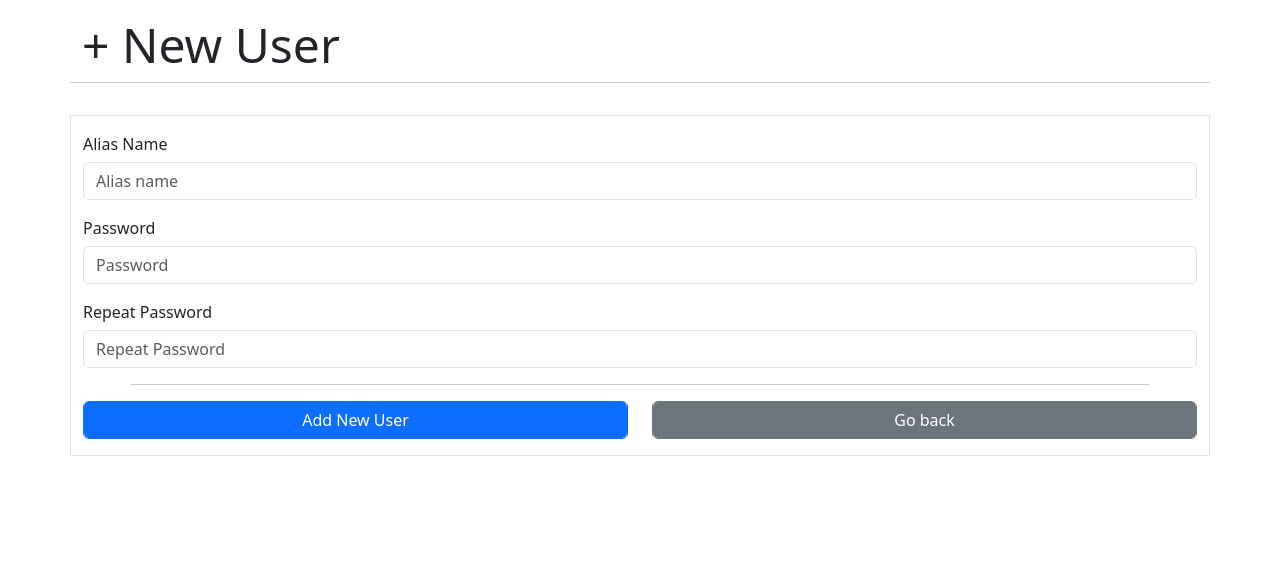
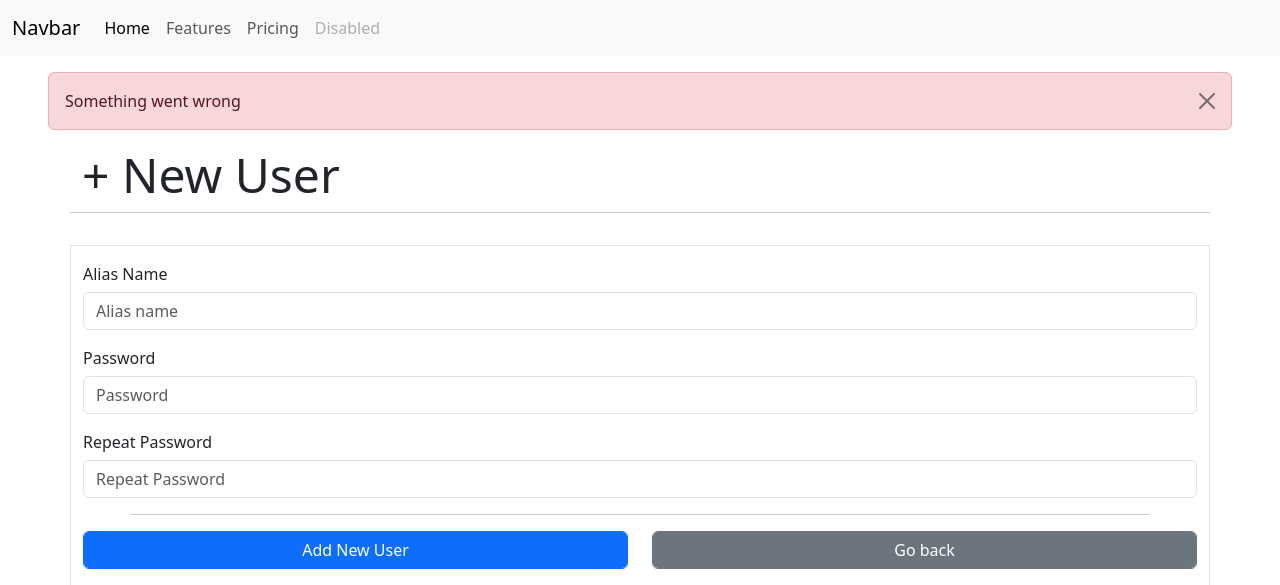
Before and after one commit to Rafawastaken/Red_team_projects, a Flask app: page /secret-backend/add-user in a window 1280 px wide. Shown: the top 585 px of the page. Run offline with Flask 2, Linux system fonts and the light colour scheme.

Commit message:
navbar, flash messages and add user to db

```diff
--- a/Level_3/39_http_server_phising/phising/backend/routes.py
+++ b/Level_3/39_http_server_phising/phising/backend/routes.py
@@ -1,6 +1,8 @@
-from flask import Blueprint, render_template
+from flask import Blueprint, render_template, flash
 from flask_login import login_required, current_user, logout_user, login_user
 
+
+from phising import app, db
 from .forms import AddUserForm
 from .models import User
 
@@ -13,9 +15,24 @@ backend = Blueprint('backend', __name__)
 def home_backend():
     return render_template('backend/home.html')
 
-@backend.route('/add-user')
+@backend.route('/add-user', methods = ['POST', 'GET'])
 def add_user():
     form = AddUserForm()
+
+    # add user to database
+    if form.validate_on_submit():
+        alias = form.alias.data
+        password = form.password.data
+
+        new_user = User(alias = alias, password = password)
+        db.session.add(new_user)
+        db.session.commit()
+
+        flash(f"User - {alias} - added with success!", "success")
+        return "User adicionado"
+    else:
+        flash("Something went wrong", "danger")
+
     return render_template('backend/register.html', form = form)
 
 @backend.route('/login')
--- a/Level_3/39_http_server_phising/phising/templates/base.html
+++ b/Level_3/39_http_server_phising/phising/templates/base.html
@@ -12,7 +12,13 @@
     />
   </head>
   <body>
-    <div class="container">{% block content %} {% endblock %}</div>
+    {% include './common/navbar.html' %} {% include './common/messages.html' %}
+    <div class="container">
+      <!-- flash message -->
+
+      <!-- block -->
+      {% block content %} {% endblock %}
+    </div>
     <script
       src="https://cdn.jsdelivr.net/npm/bootstrap@5.3.0-alpha1/dist/js/bootstrap.bundle.min.js"
       integrity="sha384-w76AqPfDkMBDXo30jS1Sgez6pr3x5MlQ1ZAGC+nuZB+EYdgRZgiwxhTBTkF7CXvN"
--- /dev/null
+++ b/Level_3/39_http_server_phising/phising/templates/common/messages.html
@@ -0,0 +1,16 @@
+{% with messages = get_flashed_messages(with_categories=true) %} {% if messages
+%} {% for category, message in messages %}
+<div
+  class="alert alert-{{ category }} alert-dismissible fade show mx-5 mt-3"
+  role="alert"
+>
+  <span>{{ message }}</span>
+  <button
+    type="button"
+    class="btn-close"
+    data-bs-dismiss="alert"
+    aria-label="Close"
+  ></button>
+</div>
+
+{% endfor %} {% endif %} {% endwith %}
--- /dev/null
+++ b/Level_3/39_http_server_phising/phising/templates/common/navbar.html
@@ -0,0 +1,32 @@
+<nav class="navbar navbar-expand-lg bg-body-tertiary">
+  <div class="container-fluid">
+    <a class="navbar-brand" href="#">Navbar</a>
+    <button
+      class="navbar-toggler"
+      type="button"
+      data-bs-toggle="collapse"
+      data-bs-target="#navbarNav"
+      aria-controls="navbarNav"
+      aria-expanded="false"
+      aria-label="Toggle navigation"
+    >
+      <span class="navbar-toggler-icon"></span>
+    </button>
+    <div class="collapse navbar-collapse" id="navbarNav">
+      <ul class="navbar-nav">
+        <li class="nav-item">
+          <a class="nav-link active" aria-current="page" href="#">Home</a>
+        </li>
+        <li class="nav-item">
+          <a class="nav-link" href="#">Features</a>
+        </li>
+        <li class="nav-item">
+          <a class="nav-link" href="#">Pricing</a>
+        </li>
+        <li class="nav-item">
+          <a class="nav-link disabled">Disabled</a>
+        </li>
+      </ul>
+    </div>
+  </div>
+</nav>
```
